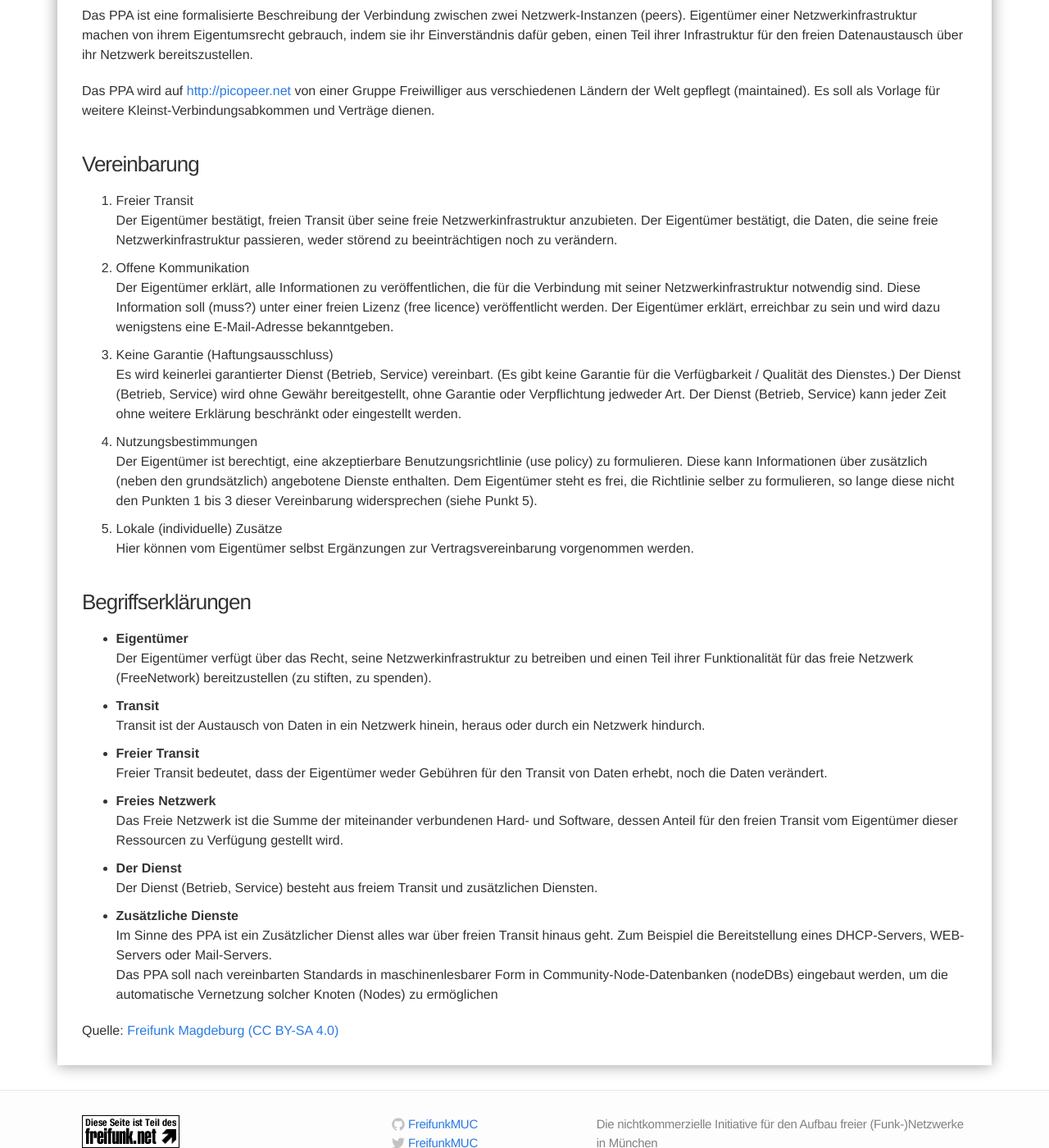
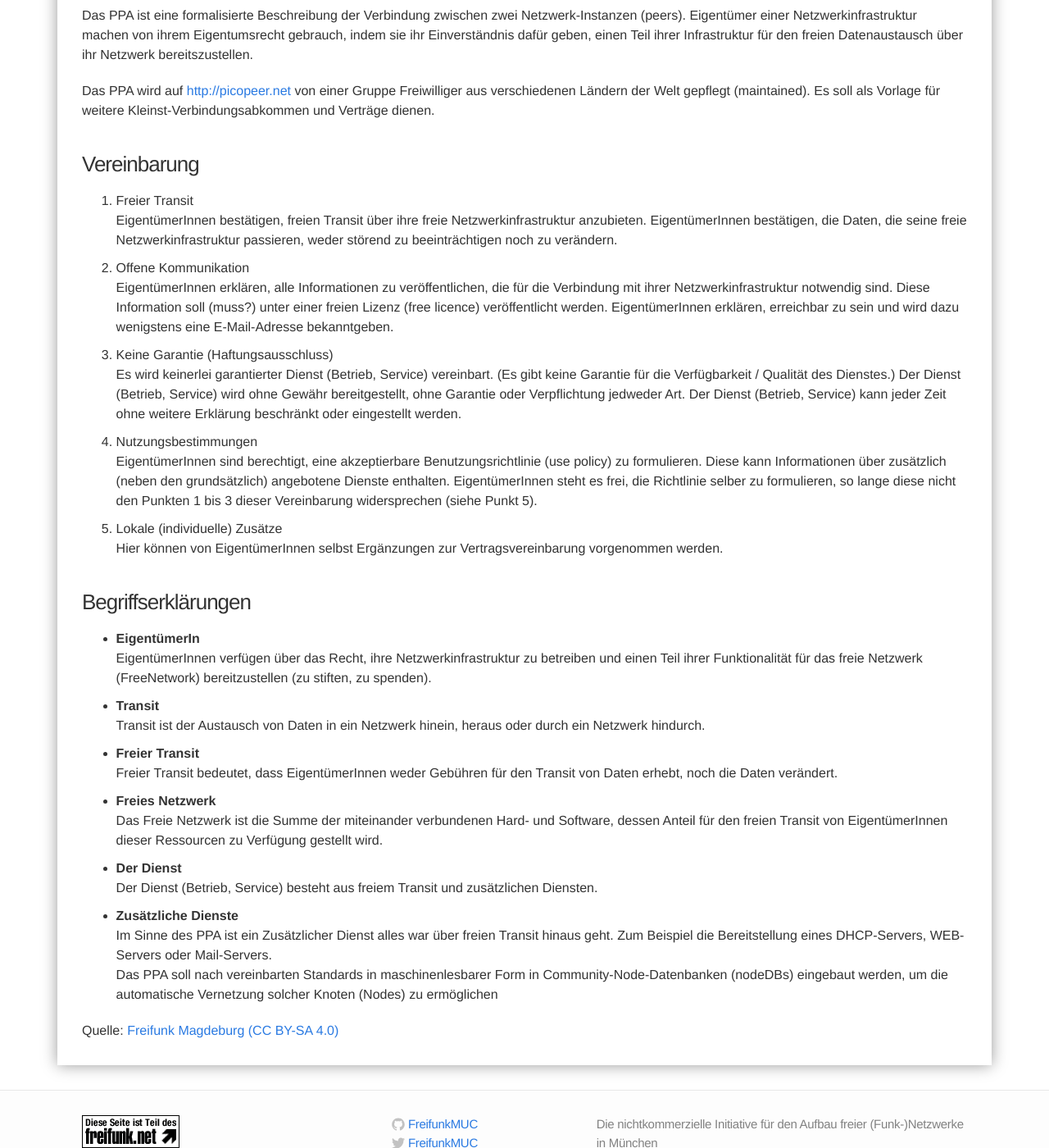
Before and after one commit to freifunkMUC/freifunkmuc.github.io, a Jekyll site: the page built from nutzungsbedingungen.md, in a window 1280 px wide and 1400 px high, scrolled down 844 px. Shown: the whole window at 82% size. Built offline with Jekyll 4.4.1, drawn with Linux system fonts in a browser that asks for light colours; nearby versions of some CDN libraries; a style sheet for code colours, icons or effects is not loaded; some of the changed text lies outside the part shown; grey boxes are pictures that could not be loaded.

Commit message:
reworked gender neutrality

```diff
--- a/nutzungsbedingungen.md
+++ b/nutzungsbedingungen.md
@@ -4,7 +4,7 @@ title: Nutzungsbedingungen
 permalink: /nutzungsbedingungen/
 ---
 
-Freifunk ist komplett von seinen Benutzer geschaffen worden, es gibt keine mächtige Instanz, die über das Netz herrscht. Jeder Anwender ist zum gleichen Teil an dem Projekt beteiligt. Die Beteiligten betreiben das Netzwerk auf eigene Kosten und dies ist nur möglich, wenn sich alle an ein paar Regeln halten:
+Freifunk ist komplett von seinen BenutzerInnen geschaffen worden, es gibt keine mächtige Instanz, die über das Netz herrscht. Alle AnwenderInnen sind zum gleichen Teil an dem Projekt beteiligt. Die Beteiligten betreiben das Netzwerk auf eigene Kosten und dies ist nur möglich, wenn sich alle an ein paar Regeln halten:
 
 ## Und das Rechtliche?
 
@@ -29,13 +29,13 @@ Das PPA wird auf [http://picopeer.net](http://picopeer.net) von einer Gruppe Fre
 ### Vereinbarung
 
 1. Freier Transit \\
-Der Eigentümer bestätigt, freien Transit über seine freie Netzwerkinfrastruktur anzubieten.
-Der Eigentümer bestätigt, die Daten, die seine freie Netzwerkinfrastruktur passieren, weder störend zu beeinträchtigen noch zu verändern.
+EigentümerInnen bestätigen, freien Transit über ihre freie Netzwerkinfrastruktur anzubieten.
+EigentümerInnen bestätigen, die Daten, die seine freie Netzwerkinfrastruktur passieren, weder störend zu beeinträchtigen noch zu verändern.
 
 2. Offene Kommunikation \\
-Der Eigentümer erklärt, alle Informationen zu veröffentlichen, die für die Verbindung mit seiner Netzwerkinfrastruktur notwendig sind.
+EigentümerInnen erklären, alle Informationen zu veröffentlichen, die für die Verbindung mit ihrer Netzwerkinfrastruktur notwendig sind.
 Diese Information soll (muss?) unter einer freien Lizenz (free licence) veröffentlicht werden.
-Der Eigentümer erklärt, erreichbar zu sein und wird dazu wenigstens eine E-Mail-Adresse bekanntgeben.
+EigentümerInnen erklären, erreichbar zu sein und wird dazu wenigstens eine E-Mail-Adresse bekanntgeben.
 
 3. Keine Garantie (Haftungsausschluss) \\
 Es wird keinerlei garantierter Dienst (Betrieb, Service) vereinbart. (Es gibt keine Garantie für die Verfügbarkeit / Qualität des Dienstes.)
@@ -43,26 +43,26 @@ Der Dienst (Betrieb, Service) wird ohne Gewähr bereitgestellt, ohne Garantie od
 Der Dienst (Betrieb, Service) kann jeder Zeit ohne weitere Erklärung beschränkt oder eingestellt werden.
 
 4. Nutzungsbestimmungen \\
-Der Eigentümer ist berechtigt, eine akzeptierbare Benutzungsrichtlinie (use policy) zu formulieren.
+EigentümerInnen sind berechtigt, eine akzeptierbare Benutzungsrichtlinie (use policy) zu formulieren.
 Diese kann Informationen über zusätzlich (neben den grundsätzlich) angebotene Dienste enthalten.
-Dem Eigentümer steht es frei, die Richtlinie selber zu formulieren, so lange diese nicht den Punkten 1 bis 3 dieser Vereinbarung widersprechen (siehe Punkt 5).
+EigentümerInnen steht es frei, die Richtlinie selber zu formulieren, so lange diese nicht den Punkten 1 bis 3 dieser Vereinbarung widersprechen (siehe Punkt 5).
 
 5. Lokale (individuelle) Zusätze \\
-Hier können vom Eigentümer selbst Ergänzungen zur Vertragsvereinbarung vorgenommen werden.
+Hier können von EigentümerInnen selbst Ergänzungen zur Vertragsvereinbarung vorgenommen werden.
 
 ### Begriffserklärungen
 
-* **Eigentümer**\\
-Der Eigentümer verfügt über das Recht, seine Netzwerkinfrastruktur zu betreiben und einen Teil ihrer Funktionalität für das freie Netzwerk (FreeNetwork) bereitzustellen (zu stiften, zu spenden).
+* **EigentümerIn**\\
+EigentümerInnen verfügen über das Recht, ihre Netzwerkinfrastruktur zu betreiben und einen Teil ihrer Funktionalität für das freie Netzwerk (FreeNetwork) bereitzustellen (zu stiften, zu spenden).
 
 * **Transit**\\
 Transit ist der Austausch von Daten in ein Netzwerk hinein, heraus oder durch ein Netzwerk hindurch.
 
 * **Freier Transit**\\
-Freier Transit bedeutet, dass der Eigentümer weder Gebühren für den Transit von Daten erhebt, noch die Daten verändert.
+Freier Transit bedeutet, dass EigentümerInnen weder Gebühren für den Transit von Daten erhebt, noch die Daten verändert.
 
 * **Freies Netzwerk**\\
-Das Freie Netzwerk ist die Summe der miteinander verbundenen Hard- und Software, dessen Anteil für den freien Transit vom Eigentümer dieser Ressourcen zu Verfügung gestellt wird.
+Das Freie Netzwerk ist die Summe der miteinander verbundenen Hard- und Software, dessen Anteil für den freien Transit von EigentümerInnen dieser Ressourcen zu Verfügung gestellt wird.
 
 * **Der Dienst**\\
 Der Dienst (Betrieb, Service) besteht aus freiem Transit und zusätzlichen Diensten.
```
Also changed, not shown: kontakt.md (+2 -2 lines), mitmachen.md (+4 -4 lines), wasistfreifunk.md (+2 -2 lines).
